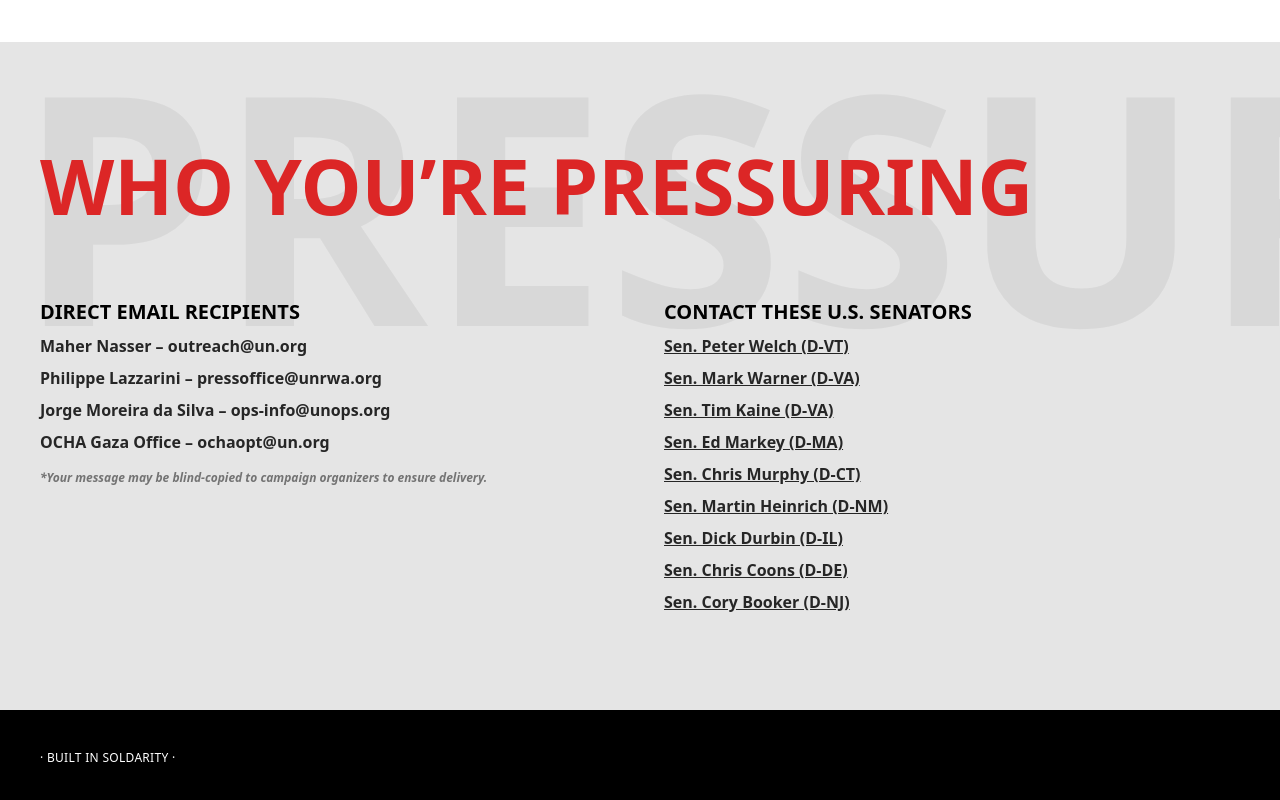
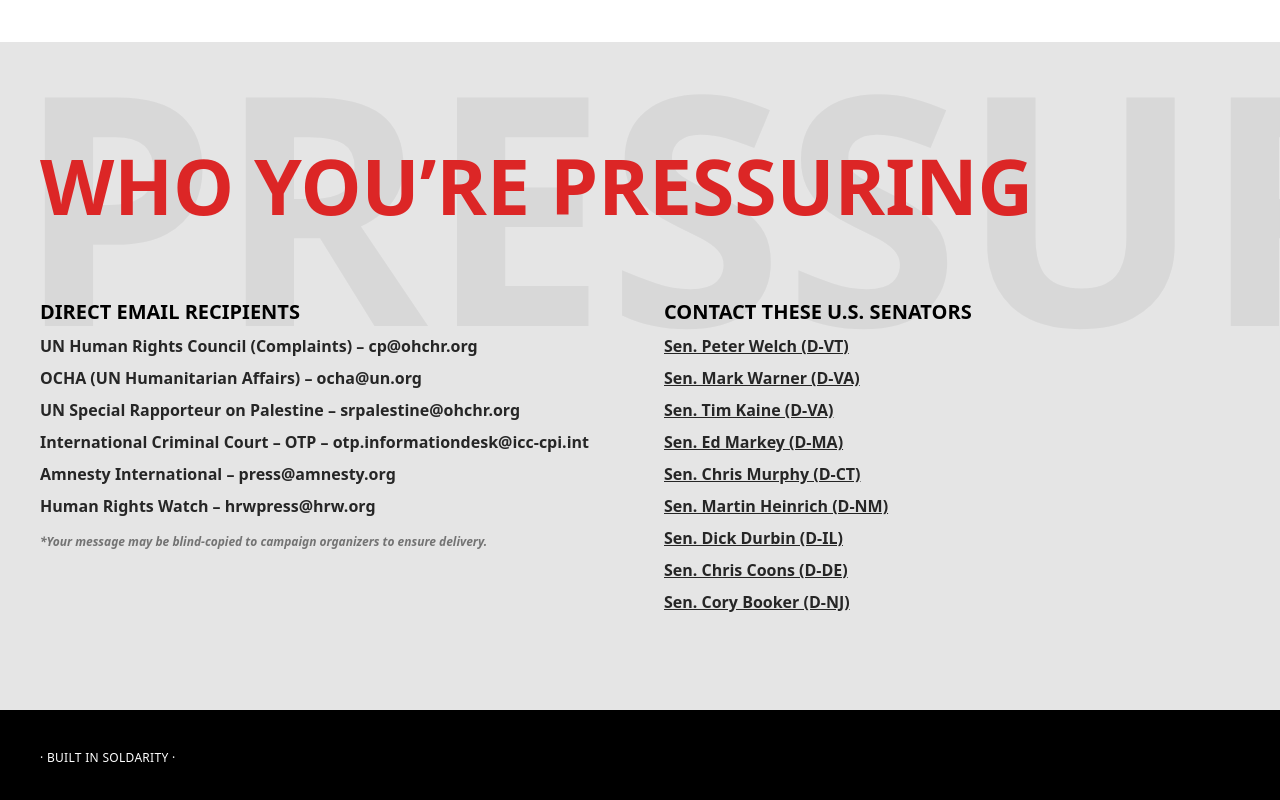
Before and after one commit to renaissancejlc/whats-banned, a React (Vite) app: page /learn in a window 1280 px wide. Shown: the part 4558-5358 px from the top of the page. Built offline with nearby package versions, Linux system fonts and the light colour scheme.

Commit message:
Update Learn.jsx

```diff
--- a/src/pages/Learn.jsx
+++ b/src/pages/Learn.jsx
@@ -227,10 +227,21 @@ const Learn = () => {
               placeholder="Your Name"
               value={userName}
               onChange={(e) => setUserName(e.target.value)}
+              required
               className="w-full border-b border-black px-4 py-2 bg-transparent"
             />
-            <input type="email" name="user_email" placeholder="Your Email" className="w-full border-b border-black px-4 py-2 bg-transparent" />
-            <input type="hidden" name="to_emails" value="outreach@un.org, pressoffice@unrwa.org, ops-info@unops.org, ochaopt@un.org, renysportfolio@gmail.com" />
+            <input
+              type="email"
+              name="user_email"
+              placeholder="Your Email"
+              required
+              className="w-full border-b border-black px-4 py-2 bg-transparent"
+            />
+            <input
+              type="hidden"
+              name="to_emails"
+              value="cp@ohchr.org, ocha@un.org, srpalestine@ohchr.org, otp.informationdesk@icc-cpi.int, press@amnesty.org, hrwpress@hrw.org"
+            />
             <textarea
               name="message"
               placeholder="Write your letter here..."
@@ -270,10 +281,12 @@ ${userName || "[Your Name]"}`}
           <div>
             <h3 className="uppercase text-xl mb-2 font-black text-black">Direct Email Recipients</h3>
             <ul className="space-y-2 text-neutral-800">
-              <li><strong>Maher Nasser</strong> – outreach@un.org</li>
-              <li><strong>Philippe Lazzarini</strong> – pressoffice@unrwa.org</li>
-              <li><strong>Jorge Moreira da Silva</strong> – ops-info@unops.org</li>
-              <li><strong>OCHA Gaza Office</strong> – ochaopt@un.org</li>
+              <li><strong>UN Human Rights Council (Complaints)</strong> – cp@ohchr.org</li>
+              <li><strong>OCHA (UN Humanitarian Affairs)</strong> – ocha@un.org</li>
+              <li><strong>UN Special Rapporteur on Palestine</strong> – srpalestine@ohchr.org</li>
+              <li><strong>International Criminal Court – OTP</strong> – otp.informationdesk@icc-cpi.int</li>
+              <li><strong>Amnesty International</strong> – press@amnesty.org</li>
+              <li><strong>Human Rights Watch</strong> – hrwpress@hrw.org</li>
             </ul>
             <p className="mt-4 text-xs text-neutral-500 italic">*Your message may be blind-copied to campaign organizers to ensure delivery.</p>
           </div>
```
